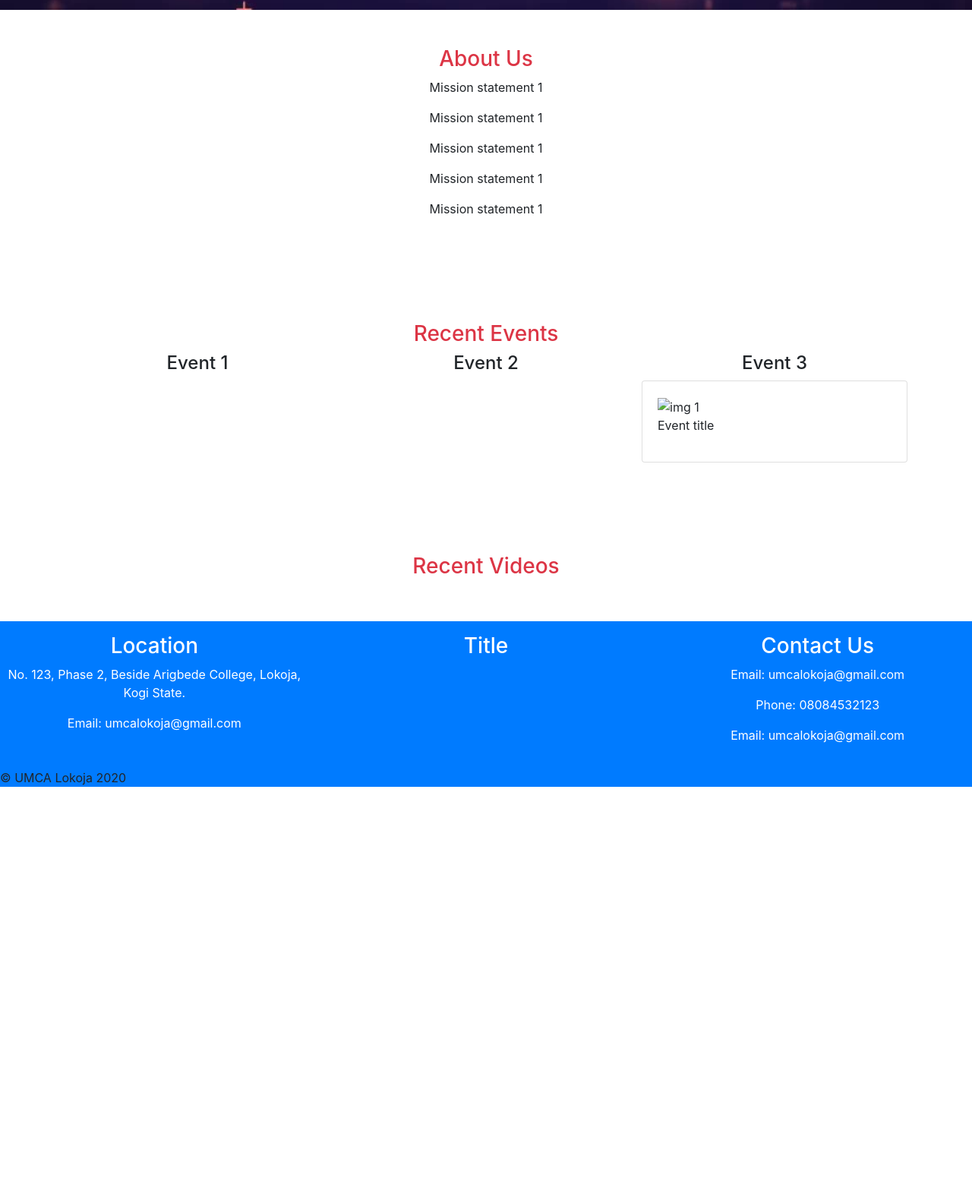
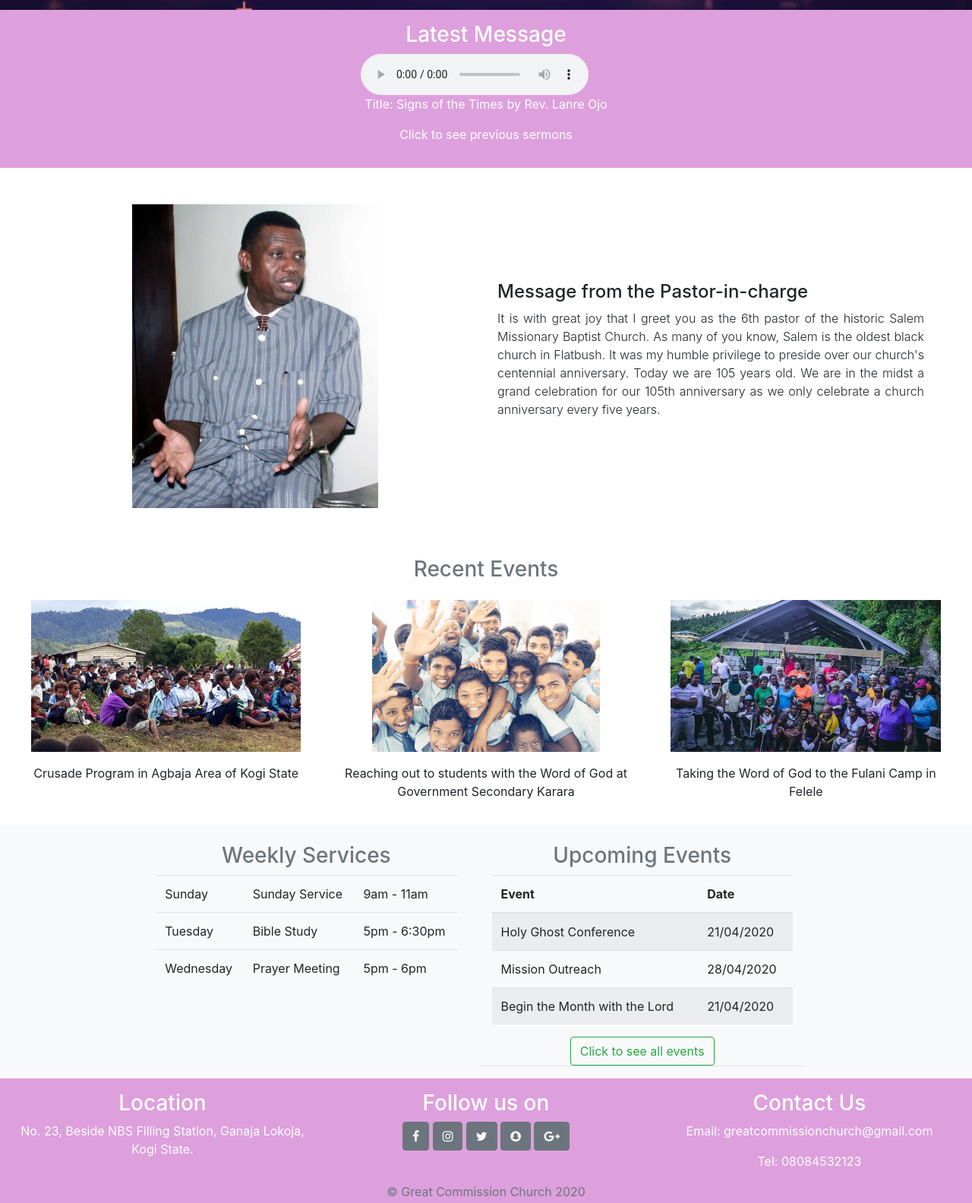
Before and after one commit to jhilton11/Church-Website, a plain HTML site: page index.html in a window 1280 px wide. Shown: the part 787-2371 px from the top of the page at 76% size. Before the commit the page ends 1823 px from the top, so only its background shows below. Drawn offline with nearby package versions, Linux system fonts and the light colour scheme.

Commit message:
made some updates

```diff
--- a/index.html
+++ b/index.html
@@ -6,6 +6,7 @@
         <meta name="viewport" content="width=device-width, initial-scale=1">
         <!-- Latest compiled and minified CSS -->
         <link rel="stylesheet" href="https://maxcdn.bootstrapcdn.com/bootstrap/4.4.1/css/bootstrap.min.css">
+        <link rel="stylesheet" href="https://stackpath.bootstrapcdn.com/font-awesome/4.7.0/css/font-awesome.min.css">
         <link rel="stylesheet" href="style.css">
       </head>
 
@@ -16,37 +17,20 @@
         </header>
 
         <div class="w-100 headmast" style="height: 100vh;">
-            <div class="col-sm p-2">
-              <img src="https://homepages.cae.wisc.edu/~ece533/images/airplane.png" alt="Los Angeles" width="50px" height="50px">
-            </div>
 
-            <nav class="navbar navbar-expand-lg navbar-dark bg-transparent sticky-top">
+            <nav class="navbar navbar-expand-lg navbar-dark bg-transparent sticky-top py-5">
               <a class="navbar-brand" href="#">Navbar</a>
               <button class="navbar-toggler" type="button" data-toggle="collapse" data-target="#navbarSupportedContent" aria-controls="navbarSupportedContent" aria-expanded="false" aria-label="Toggle navigation">
                 <span class="navbar-toggler-icon"></span>
               </button>
 
               <div class="collapse navbar-collapse" id="navbarSupportedContent">
-                <ul class="navbar-nav mr-auto float-right">
+                <ul class="navbar-nav mr-auto">
                   <li class="nav-item active">
                     <a class="nav-link" href="#">Home <span class="sr-only">(current)</span></a>
                   </li>
                   <li class="nav-item">
-                    <a class="nav-link" href="#">Messages</a>
-                  </li>
-                  <li class="nav-item dropdown">
-                    <a class="nav-link dropdown-toggle" href="#" id="navbarDropdown" role="button" data-toggle="dropdown" aria-haspopup="true" aria-expanded="false">
-                      Dropdown
-                    </a>
-                    <div class="dropdown-menu" aria-labelledby="navbarDropdown">
-                      <a class="dropdown-item" href="#">Action</a>
-                      <a class="dropdown-item" href="#">Another action</a>
-                      <div class="dropdown-divider"></div>
-                      <a class="dropdown-item" href="#">Something else here</a>
-                    </div>
-                  </li>
-                  <li class="nav-item">
-                    <a class="nav-link disabled" href="#" tabindex="-1" aria-disabled="true">Disabled</a>
+                    <a class="nav-link" data-value="messages" href="#">Messages</a>
                   </li>
                 </ul>
                 <form class="form-inline my-2 my-lg-0">
@@ -57,96 +41,166 @@
             </nav>
 
             <!-- Main-Content -->
-            <div class="jumbotron bg-transparent text-white">
-                <h3 class="align-self-center text-center">Come and find Jesus</h3>
+            <div class="row text-center h-50">
+                <div class="align-self-center col-sm-12 text-white">
+                  <h2 class="mb-5 display-4">Welcome to Great Commission Bible Church</h2>
+                  <h4 class="text-center text-muted"> Imperfect people, risking it all to make Jesus real one life at a time</h4>
+                  <button class="btn btn-outline-success text-white">Learn More</button>
+                </div>
             </div>
         </div>
 
-        <!-- <section class="py-5 bg-light">
-          <div class="container">
-              <h3 class="text-center text-white">Latest Sermon</h3>
-              <div class="row justify-content-center">
-                <audio controls width = "1100px">
-                  <source src="">
+        <section class="py-3" style="background-color: plum;">
+          <div class="container text-white">
+              <h3 class="text-center">Latest Message</h3>
+              <div class="row justify-content-center w-100">
+                <audio controls>
+                  <source src="audio/745_Podcast.mp3">
                 </audio controls>
               </div>
               <p class="text-center text-white">Title: Signs of the Times by Rev. Lanre Ojo</p>
               <script>function click() {
                 alert("Hello");
               }</script>
-              <a href="" onclick="click()">
-                <p class="text-center">Click to see previous sermons</p>
+              <a href="javascript:click()">
+                <p class="text-center text-white">Click to see previous sermons</p>
               </a>
-          </div>
-        </section class="py-5"> -->
-
-        <section class="py-5">
-          <div class="container">
-            <h3 class="text-center text-danger">About Us</h3>
-            <p class="text-center">Mission statement 1</p>
-            <p class="text-center">Mission statement 1</p>
-            <p class="text-center">Mission statement 1</p>
-            <p class="text-center">Mission statement 1</p>
-            <p class="text-center">Mission statement 1</p>
           </div>
         </section>
 
-        <section class="py-5">
-          <div class="container my-4">
-                <h3 class="text-center text-danger">Recent Events</h3>
-                <div class="row justify-content-center">
-                  <div class="col-sm-4">
-                    <h4 class="text-center">Event 1</h4>
-                  </div>
-                  <div class="col-sm-4">
-                    <h4 class="text-center">Event 2</h4>
-                  </div>
-                  <div class="col-sm-4">
-                    <h4 class="text-center">Event 3</h4>
-                    <div class="card">
-                      <div class="card-body">
-                        <img src="" alt="img 1">
-                        <p>Event title</p>
-                      </div>
+        <!-- Message from the pastor -->
+        <section class="">
+            <div class="row m-5 justify-content-center">
+                <div class="col-sm-6">
+                    <div class="row justify-content-center">
+                      <img src="images/pastor.jpg" class="mr-3" style="height: 400px;">
                     </div>
-                  </div>
                 </div>
+
+                <div id="message" class="col-sm-6 align-items-center my-auto">
+                    <h4 class="mb-2">Message from the Pastor-in-charge</h4>
+                    <p class="text-justify font-weight-light">It is with great joy that I greet you as the 6th pastor of the historic Salem Missionary Baptist Church.
+                      As many of you know, Salem is the oldest black church in Flatbush. It was my humble privilege to preside
+                      over our church's centennial anniversary. Today we are 105 years old. We are in the midst a grand celebration
+                      for our 105th anniversary as we only celebrate a church anniversary every five years.</p>
+                </div>
+            </div>
+        </section>
+
+        <!-- Latest News -->
+        <section class="py-3">
+            <h3 class="text-muted text-center mb-4">Recent Events</h3>
+            <div class="row mx-2">
+                <div class="col-sm-4 text-center">
+                    <img class="mb-3" src="images/event-1.jpg" style="height: 200px;">
+                    <p>Crusade Program in Agbaja Area of Kogi State</p>
+                </div>
+                <div class="col-sm-4 text-center">
+                  <img class="mb-3" src="images/event-2.png" style="height: 200px;">
+                  <p>Reaching out to students with the Word of God at Government Secondary Karara</p>
+                </div>
+                <div class="col-sm-4 text-center">
+                  <img class="mb-3" src="images/event-3.jpg" style="height: 200px;">
+                  <p>Taking the Word of God to the Fulani Camp in Felele</p>
+                </div>
+
+            </div>
+        </section>
+
+        <section id="messages" class="py-3 bg-light">
+          <div class="row justify-content-center mr-3">
+             <div class="col-sm-4 text-center">
+                  <h3 class="m-2 text-muted">Weekly Services</h3>
+                  <table class="table text-left">
+                      <thead>
+
+                      </thead>
+
+                      <tbody>
+                          <tr>
+                              <td>Sunday</td>
+                              <td>Sunday Service</td>
+                              <td>9am - 11am</td>
+                          </tr>
+                          <tr>
+                            <td>Tuesday</td>
+                            <td>Bible Study</td>
+                            <td>5pm - 6:30pm</td>
+                          </tr>
+                          <tr>
+                            <td>Wednesday</td>
+                            <td>Prayer Meeting</td>
+                            <td>5pm - 6pm</td>
+                          </tr>
+                      </tbody>
+                  </table>
+             </div>
+
+             <div class="col-sm-4 text-center border-bottom ml-3">
+                  <h3 class="m-2 text-muted">Upcoming Events</h3>
+                  <table class="w-100 table table-striped text-left">
+                      <thead>
+                          <tr>
+
+                              <th>Event</th>
+                              <th>Date</th>
+                          </tr>
+                      </thead>
+                      <tbody>
+                          <tr>
+
+                              <td>Holy Ghost Conference</td>
+                              <td>21/04/2020</td>
+                          </tr>
+                          <tr>
+
+                            <td>Mission Outreach</td>
+                            <td>28/04/2020</td>
+                          </tr>
+                          <tr>
+
+                            <td>Begin the Month with the Lord</td>
+                            <td>21/04/2020</td>
+                          </tr>
+                      </tbody>
+                  </table>
+                  <button class="btn btn-outline-success">Click to see all events</button>
+             </div>
           </div>
         </section>
 
-        <section id="section_videos" class="py-5">
-            <div class="container">
-                <h3 class="text-center text-danger">Recent Videos</h3>
-            </div>
-        </section>
-
-        <section class="bg-primary">
-          <div class="row justify-content-center py-3">
-            <div class="col-sm-4">
+        <section class="py-3" style="background-color: plum;">
+          <div class="row justify-content-center px-3">
+            <div class="col-sm-4 px-3">
               <h3 class="text-white text-center">Location</h3>
-              <p class="text-white text-center px-2">No. 123, Phase 2, Beside Arigbede College, Lokoja,
+              <p class="text-white text-center">No. 23, Beside NBS Filling Station, Ganaja Lokoja,
                 Kogi State.
               </p>
-              <p class="text-white text-center">Email: umcalokoja@gmail.com</p>
             </div>
 
             <div class="col-sm-4">
-              <h3 class="text-white text-center">Title</h3>
+              <h3 class="text-white text-center">Follow us on</h3>
+              <div class="text-center">
+                  <button class="btn btn-secondary"><i class="fa fa-facebook"></i></button>
+                  <button class="btn btn-secondary"><i class="fa fa-instagram"></i></button>
+                  <button class="btn btn-secondary"><i class="fa fa-twitter"></i></button>
+                  <button class="btn btn-secondary"><i class="fa fa-snapchat"></i></button>
+                  <button class="btn btn-secondary"><i class="fa fa-google-plus"></i></button>
+              </div>
             </div>
 
             <div class="col-sm-4">
               <h3 class="text-white text-center">Contact Us</h3>
-              <p class="text-white text-center">Email: umcalokoja@gmail.com</p>
-              <p class="text-white text-center">Phone: 08084532123</p>
-              <p class="text-white text-center">Email: umcalokoja@gmail.com</p>
-
+              <p class="text-white text-center">Email: greatcommissionchurch@gmail.com</p>
+              <p class="text-white text-center">Tel: 08084532123</p>
             </div>
           </div>
 
-            &copy; UMCA Lokoja 2020
+          <p class="text-center text-white text-muted">&copy; Great Commission Church 2020</p>
+
         </section>
         <script>
-          window.load = loadData();
+          window.load = scroll();
         </script>
 
         <!-- jQuery library -->
```
Also changed, not shown: index.js (+10 -0 lines), images/background-image-2.jpg (added), images/bible-background-image.webp (added), images/event-1.jpg (added), images/event-2.png (added), images/event-3.jpg (added), images/pastor.jpg (added), images/worshipper.jpg (added), style.css (line endings or trailing spaces), 2 other files.
